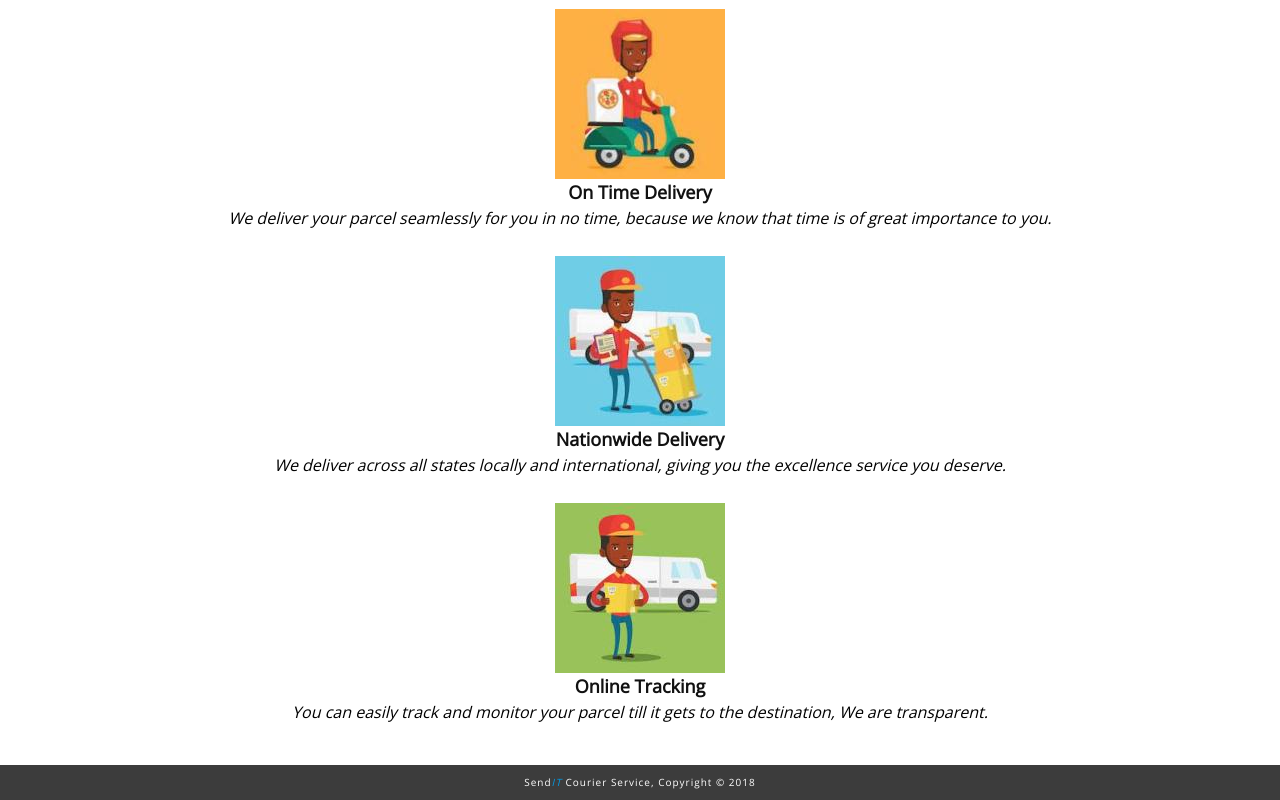
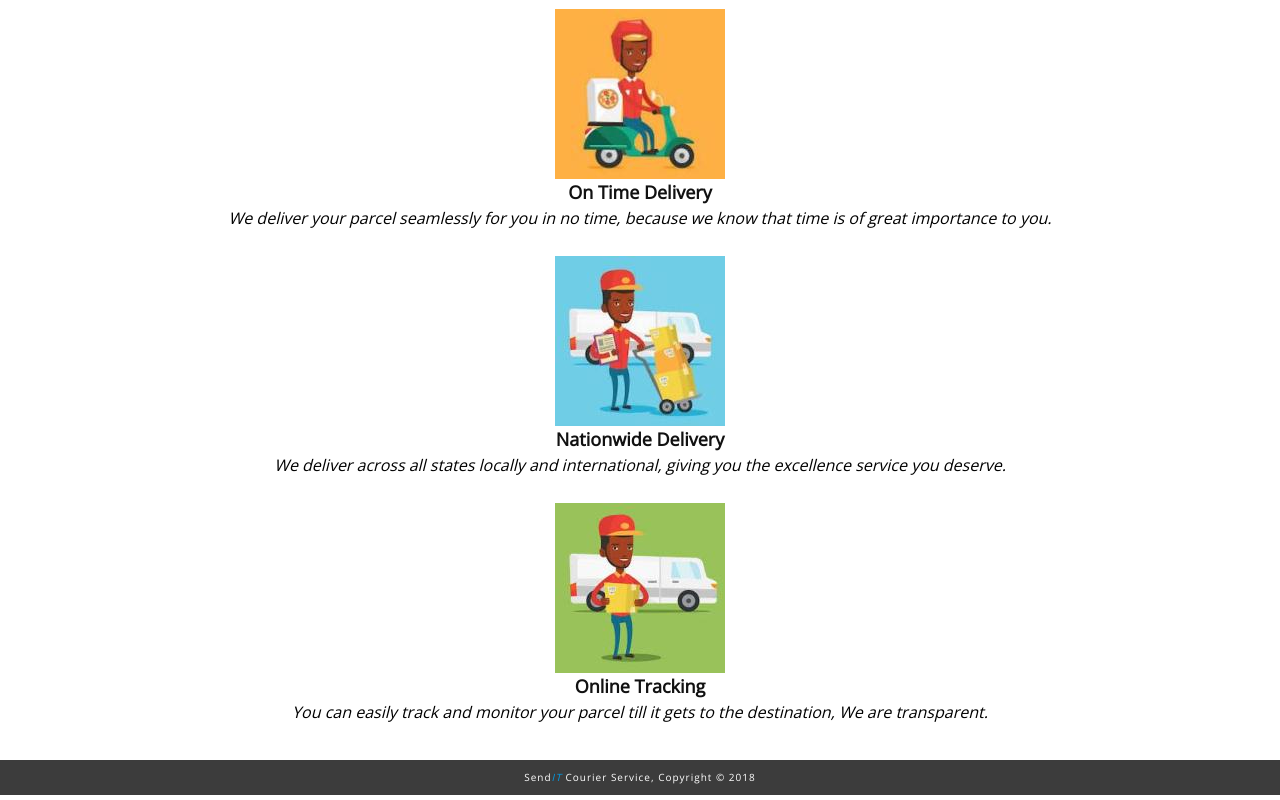
Before and after one commit to Sojisoyoye/SendIT, a plain HTML site: page UI/index.html in a window 1280 px wide. Shown: the part 498-1298 px from the top of the page. Drawn offline with nearby package versions, Linux system fonts and the light colour scheme.

Commit message:
Add footer design

```diff
--- a/UI/css/style.css
+++ b/UI/css/style.css
@@ -120,6 +120,7 @@ body {
     padding: 0;
     margin: 0;
     background-color: #ffffff;
+    height: 100%
 }
 
 /* Global */
@@ -505,11 +506,12 @@ select {
 footer {
     padding: 10px;
     margin-top: 10px;
+    margin-bottom: none;
     color: #ffffff;
     background: #3c3c3c;
     text-align: center;
     font-size: 10px;
     letter-spacing: 1px;
     cursor: pointer;
-    margin-top: 15px;
+    overflow: hidden;
 }
```
Also changed, not shown: UI/signin.html (+1 -1 lines).
